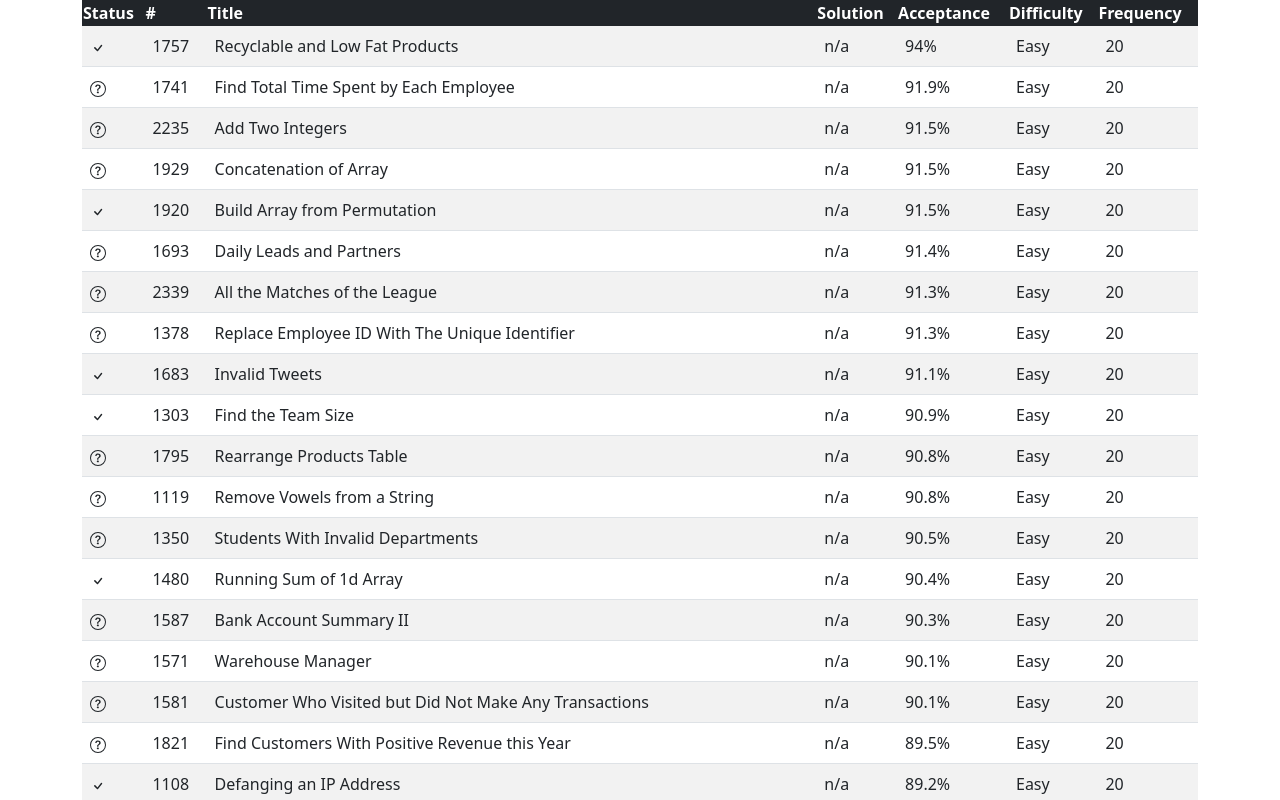
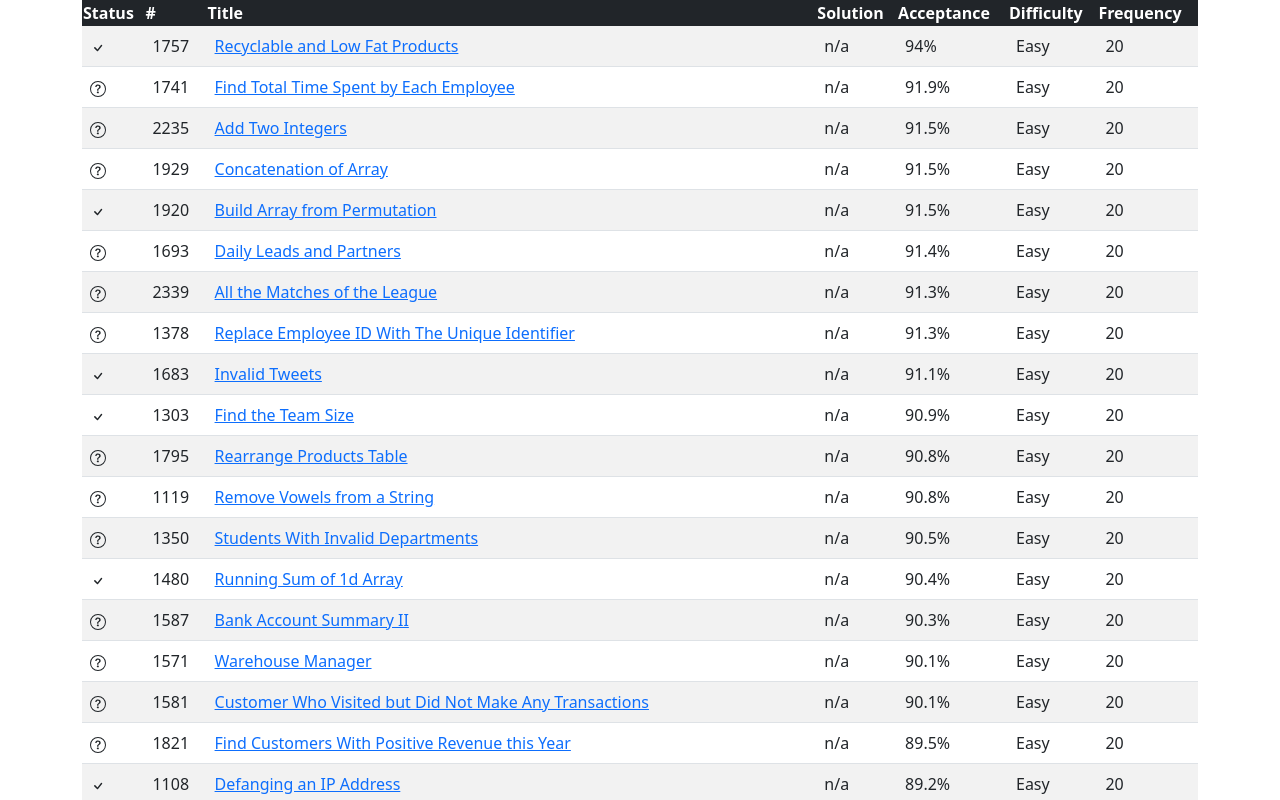
Before and after one commit to Mohibur-CoU-ICT/Angular-LeetCode, an Angular app: page /problemset/all in a window 1280 px wide. Shown: the top 800 px of the page. Built offline with nearby package versions, Linux system fonts and the light colour scheme.

Commit message:
Update all-problems.component.html

```diff
--- a/src/app/problemset/all-problems/all-problems.component.html
+++ b/src/app/problemset/all-problems/all-problems.component.html
@@ -23,7 +23,7 @@
           </svg>
         </td>
         <td> {{problem.problem_no}} </td>
-        <td> {{problem.title}} </td>
+        <td> <a [routerLink]="'../../problems/'+getProblemRoute(problem.title)">{{problem.title}}</a> </td>
         <td> {{problem.solution}} </td>
         <td> {{problem.acceptance}} </td>
         <td> {{problem.difficulty}} </td>
```
